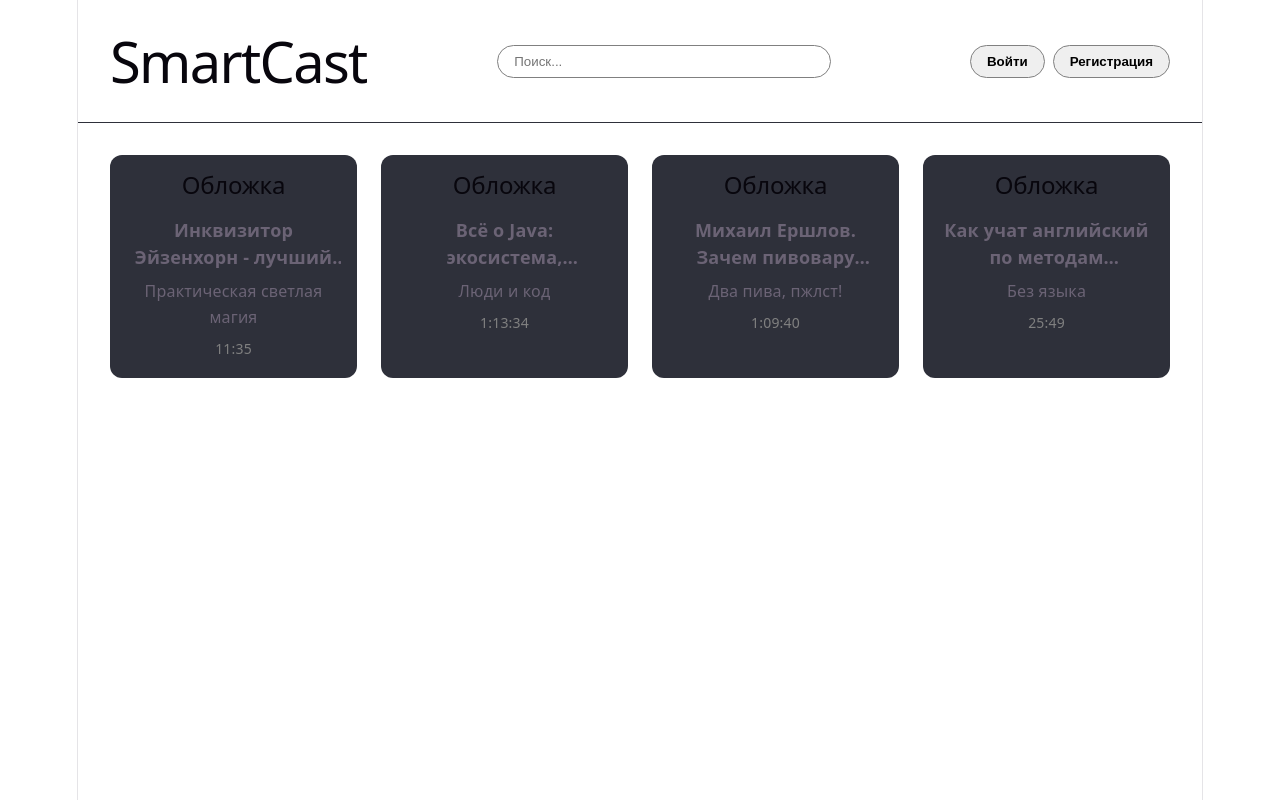
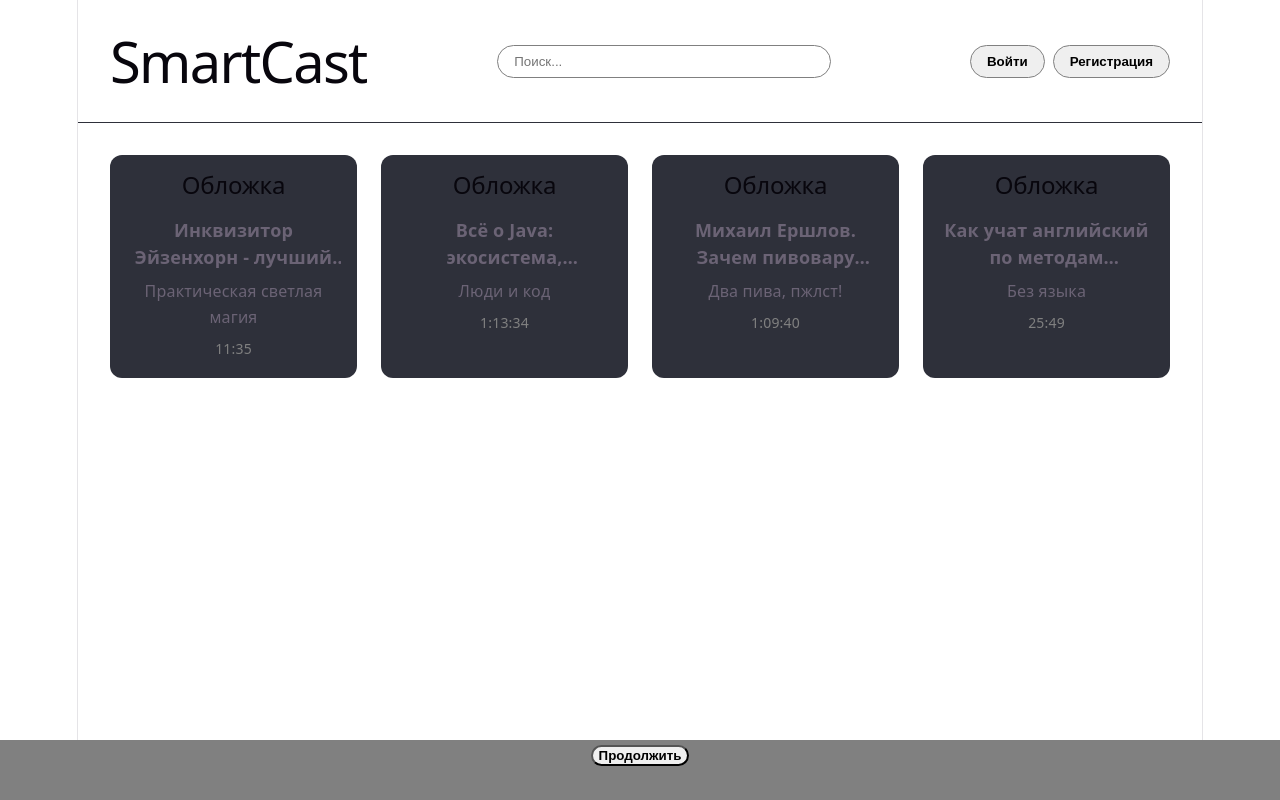
Before and after one commit to Shikiomory/smartcast-service, a Vue app in the folder frontend/: page / in a window 1280 px wide. Built offline with nearby package versions, Linux system fonts and the light colour scheme.

Commit message:
feat(frontend): integrate Howler.js and add audio service with player footer

```diff
--- a/frontend/package.json
+++ b/frontend/package.json
@@ -9,9 +9,11 @@
     "preview": "vite preview"
   },
   "dependencies": {
+    "howler": "^2.2.4",
     "vue": "^3.5.42"
   },
   "devDependencies": {
+    "@types/howler": "^2.2.13",
     "@types/node": "^24.13.3",
     "@vitejs/plugin-vue": "^6.0.8",
     "@vue/tsconfig": "^0.9.1",
--- a/frontend/src/components/HomeView.vue
+++ b/frontend/src/components/HomeView.vue
@@ -1,6 +1,8 @@
 <script setup lang="ts">
 
-import {ref} from "vue";
+import { ref } from "vue";
+import { audioService } from "../composables/audioService.ts";
+const {isPlaying, playAudio, pauseAudio} = audioService();
 
 interface Card {
   id: number
@@ -15,6 +17,23 @@ const cards = ref<Card[]>([
   { id: 3, title: 'Михаил Ершлов. Зачем пивовару нюхать скунса? [18+]', author: 'Два пива, пжлст!', duration: '1:09:40'},
   { id: 4, title: 'Как учат английский по методам спецслужб? Секретный выпуск из архивов!', author: 'Без языка', duration: '25:49'},
 ])
+
+function handleCardClick(card: Card) {
+  console.log(card);
+  // playAudio("https://apostol-space.tech/uploads/404a8e76b218762e9efe38108f16e080_e2a7d1be93b1ad3a6c036e7f6597d6c6.mp3")
+  playAudio("/ost.mp3")
+}
+
+function togglePlayState() {
+  if (isPlaying.value) {
+    pauseAudio();
+  }
+  else {
+    // playAudio("https://apostol-space.tech/uploads/404a8e76b218762e9efe38108f16e080_e2a7d1be93b1ad3a6c036e7f6597d6c6.mp3");
+    playAudio("/ost.mp3")
+  }
+}
+
 </script>
 
 <template>
@@ -35,7 +54,7 @@ const cards = ref<Card[]>([
 
   <main>
     <div class="content">
-      <div v-for="card in cards" :key="card.id" class="card">
+      <div v-for="card in cards" :key="card.id" class="card" @click="handleCardClick(card)">
         <div class="card-cover">
 <!--          <img class="card-img" :src="card.image" />-->
           <h2>Обложка</h2>
@@ -48,6 +67,10 @@ const cards = ref<Card[]>([
       </div>
     </div>
   </main>
+
+  <footer class="footer-player">
+    <button class="play-pause-button" @click="togglePlayState"> {{isPlaying ? 'Пауза' : 'Продолжить'}}</button>
+  </footer>
 </template>
 
 <style scoped>
@@ -132,4 +155,20 @@ main {
   color: gray;
 }
 
+
+
+.footer-player {
+  position: fixed;
+  bottom: 0;
+  left: 0;
+  width: 100%;
+  height: 60px;
+  background-color: gray;
+}
+
+.play-pause-button {
+  cursor: pointer;
+  font-weight: bold;
+  border-radius: 20px;
+}
 </style>
--- /dev/null
+++ b/frontend/src/composables/audioService.ts
@@ -0,0 +1,41 @@
+import {ref} from "vue";
+import { Howl } from "howler";
+const isPlaying = ref(false);
+const volume = ref(1.0)
+const currentUrl = ref<string | null>(null);
+let sound: Howl | null = null;
+
+function playAudio(url: string) {
+    if (currentUrl.value !== url) {
+        sound?.stop()
+        sound = new Howl({
+            src: [url],
+            volume: volume.value,
+            html5: true,
+            onend: () => { isPlaying.value = false },
+        });
+    }
+
+    if (sound && !isPlaying.value) {
+        sound.play();
+    }
+
+    currentUrl.value = url;
+    isPlaying.value = true;
+}
+
+function pauseAudio() {
+    if (isPlaying.value) {
+        sound?.pause();
+        isPlaying.value = false;
+    }
+}
+
+export function audioService() {
+    return {
+        isPlaying,
+        volume,
+        playAudio,
+        pauseAudio,
+    }
+}
```
Also changed, not shown: 2 other files (tests, documents, lock files or other folders).
